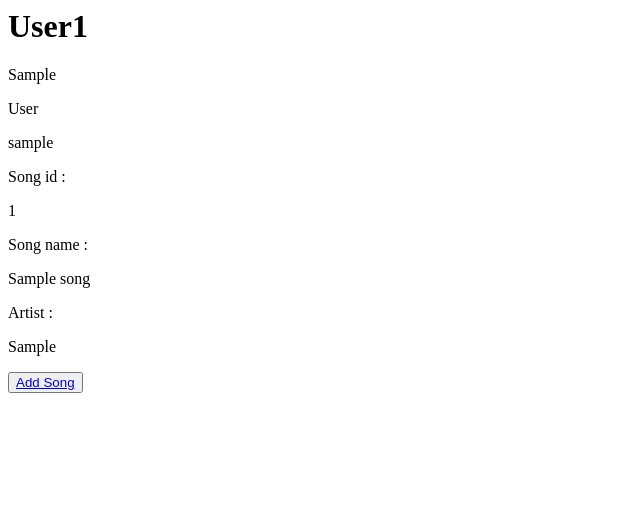
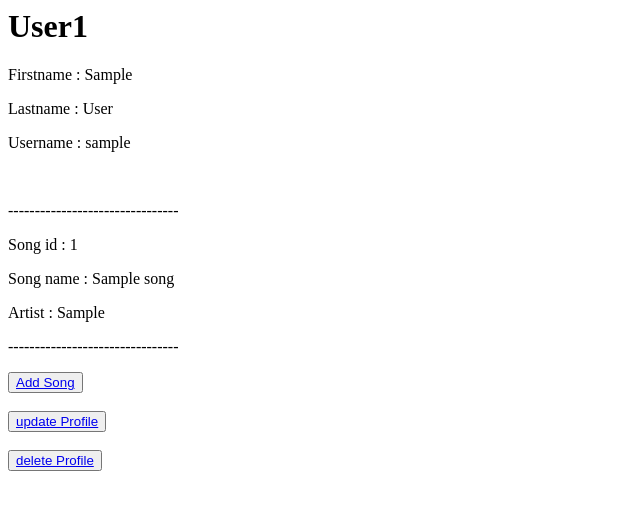
Before and after one commit to JackPendlebury1/ProjectDevOps, a Flask app: page /user/home in a window 1280 px wide. Shown: the top 510 px of the page, without its empty margins (0-640 px from the left). Run offline with Flask 2, Linux system fonts and the light colour scheme; a user stored in the database is signed in; tables that the repository leaves empty hold one stand-in row (values such as "Sample post").

Commit message:
buttons for ease of use and making it look a bit nicer

```diff
--- a/templates/user_home.html
+++ b/templates/user_home.html
@@ -5,17 +5,26 @@
     <h1>User1</h1>
     <body>
         <div>
-                <p>{{ current_user.user_first_name }}<br></p>
-                <p>{{ current_user.user_last_name }}<br></p>
-                <p>{{ current_user.user_username }}<br></p>
+                <p>Firstname : {{ current_user.user_first_name }}<br></p>
+                <p>Lastname : {{ current_user.user_last_name }}<br></p>
+                <p>Username : {{ current_user.user_username }}<br></p>
+                <br>
                 {% for song in current_user.songs %}
-                    <p>Song id : </p><p>{{ song.id }}</p>
-                    <p>Song name : </p><p>{{ song.song_name }}</p>
-                    <p>Artist : </p><p>{{ song.song_artist }}</p>
+                    <p>--------------------------------</p>
+                    <p>Song id : {{ song.id }}</p>
+                    <p>Song name : {{ song.song_name }}</p>
+                    <p>Artist :  {{ song.song_artist }}</p>
+                    <p>--------------------------------</p>
                 {% endfor %}
         </div>
         <div>
             <button><a href="{{ url_for('user_add_song') }}">Add Song</a></button>
+            <br>
+            <br>
+            <button><a href="{{ url_for('update_user') }}">update Profile</a></button>
+            <br>
+            <br>
+            <button><a href="{{ url_for('delete_user') }}">delete Profile</a></button>
         </div>
         <div>
             <p>
```
